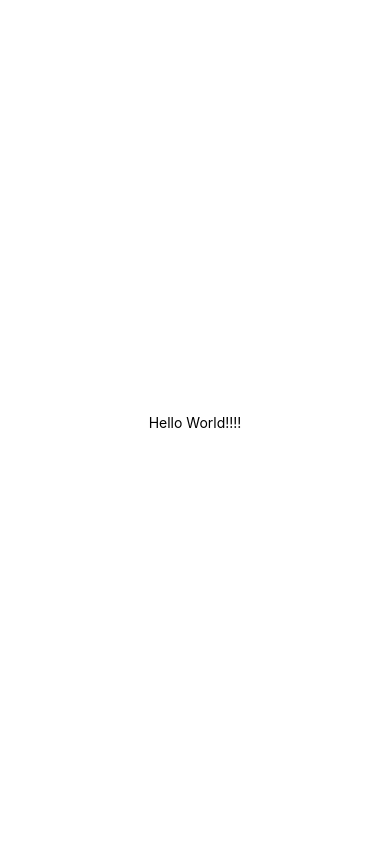
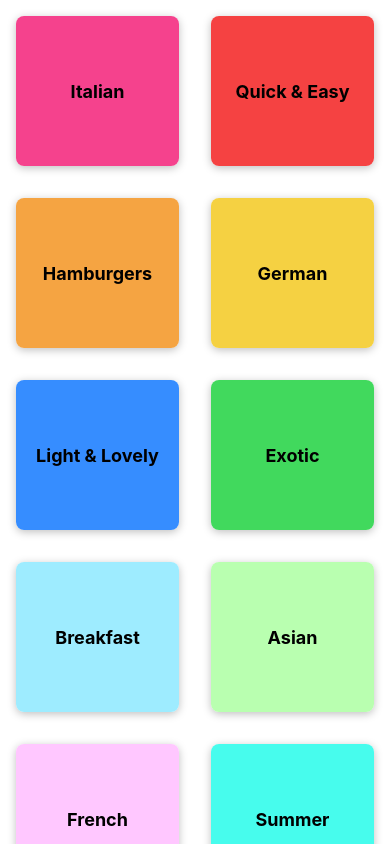
Before and after one commit to elanastrijbis/meal-app, a React Native app: screen / in a window 390 px wide. Built offline with nearby package versions, Linux system fonts and the light colour scheme.

Commit message:
Add category screen plus styling

```diff
--- a/App.js
+++ b/App.js
@@ -1,20 +1,11 @@
+import CategoriesScreen from './screens/CategoriesScreen';
 import { StatusBar } from 'expo-status-bar';
-import { StyleSheet, Text, View } from 'react-native';
 
 export default function App() {
   return (
-    <View style={styles.container}>
-      <Text>Hello World!!!!</Text>
-      <StatusBar style="auto" />
-    </View>
+    <>
+      <StatusBar style="light" />
+      <CategoriesScreen />
+    </>
   );
 }
-
-const styles = StyleSheet.create({
-  container: {
-    flex: 1,
-    backgroundColor: '#fff',
-    alignItems: 'center',
-    justifyContent: 'center',
-  },
-});
--- a/app.json
+++ b/app.json
@@ -5,6 +5,7 @@
     "version": "1.0.0",
     "orientation": "portrait",
     "icon": "./assets/icon.png",
+    "backgroundColor": "#24180f",
     "userInterfaceStyle": "light",
     "splash": {
       "image": "./assets/splash.png",
--- /dev/null
+++ b/components/CategoryGridTile.js
@@ -0,0 +1,47 @@
+import { View, Pressable, Text, StyleSheet, Platform} from "react-native"
+
+export default function CategoryGridTile({title, color}) {
+  return (
+    <View style={styles.gridItem}>
+        <Pressable android_ripple={{color: '#ccc'}} style={({pressed}) => [styles.button, pressed ? styles.buttonPressed : null,]}>
+            <View style={[styles.innerContainer, {backgroundColor: color}]}>
+                <Text style={styles.title}>
+                    {title}
+                </Text>
+            </View>
+        </Pressable>
+    </View>
+  )
+}
+
+const styles = StyleSheet.create({
+    gridItem: {
+        flex: 1,
+        margin: 16,
+        height: 150,
+        backgroundColor: 'white',
+        borderRadius: 8,
+        elevation: 4,
+        shadowColor: 'black',
+        shadowOpacity: .25,
+        shadowOffset: {width: 0, height: 2},
+        shadowRadius: 8,
+    },
+    button: {
+        flex: 1
+    },
+    buttonPressed: {
+        opacity: 0.5
+    },
+    innerContainer: {
+        flex: 1,
+        padding: 16,
+        borderRadius: 8,
+        justifyContent: 'center',
+        alignItems: 'center'
+    },
+    title: {
+        fontWeight: 'bold',
+        fontSize: 18
+    }
+})
--- /dev/null
+++ b/models/category.js
@@ -0,0 +1,9 @@
+class Category {
+    constructor(id, title, color) {
+      this.id = id;
+      this.title = title;
+      this.color = color;
+    }
+  }
+
+  export default Category;
--- /dev/null
+++ b/models/meal.js
@@ -0,0 +1,33 @@
+class Meal {
+    constructor(
+      id,
+      categoryIds,
+      title,
+      affordability,
+      complexity,
+      imageUrl,
+      duration,
+      ingredients,
+      steps,
+      isGlutenFree,
+      isVegan,
+      isVegetarian,
+      isLactoseFree
+    ) {
+      this.id = id;
+      this.categoryIds = categoryIds;
+      this.title = title;
+      this.imageUrl = imageUrl;
+      this.ingredients = ingredients;
+      this.steps = steps;
+      this.duration = duration;
+      this.complexity = complexity;
+      this.affordability = affordability;
+      this.isGlutenFree = isGlutenFree;
+      this.isVegan = isVegan;
+      this.isVegetarian = isVegetarian;
+      this.isLactoseFree = isLactoseFree;
+    }
+  }
+
+  export default Meal;
--- /dev/null
+++ b/screens/CategoriesScreen.js
@@ -0,0 +1,14 @@
+import { CATEGORIES } from '../data/dummy-data'
+import { FlatList } from 'react-native'
+import { render } from 'react-native/Libraries/Renderer/implementations/ReactNativeRenderer-prod'
+import CategoryGridTile from '../components/CategoryGridTile'
+
+function renderCategoryItem(itemData) {
+    return <CategoryGridTile title={itemData.item.title} color={itemData.item.color}/>
+}
+
+function CategoriesScreen() {
+    return <FlatList data={CATEGORIES} keyExtractor={(item) => item.id} renderItem={renderCategoryItem} numColumns={2} />
+}
+
+export default CategoriesScreen
```
